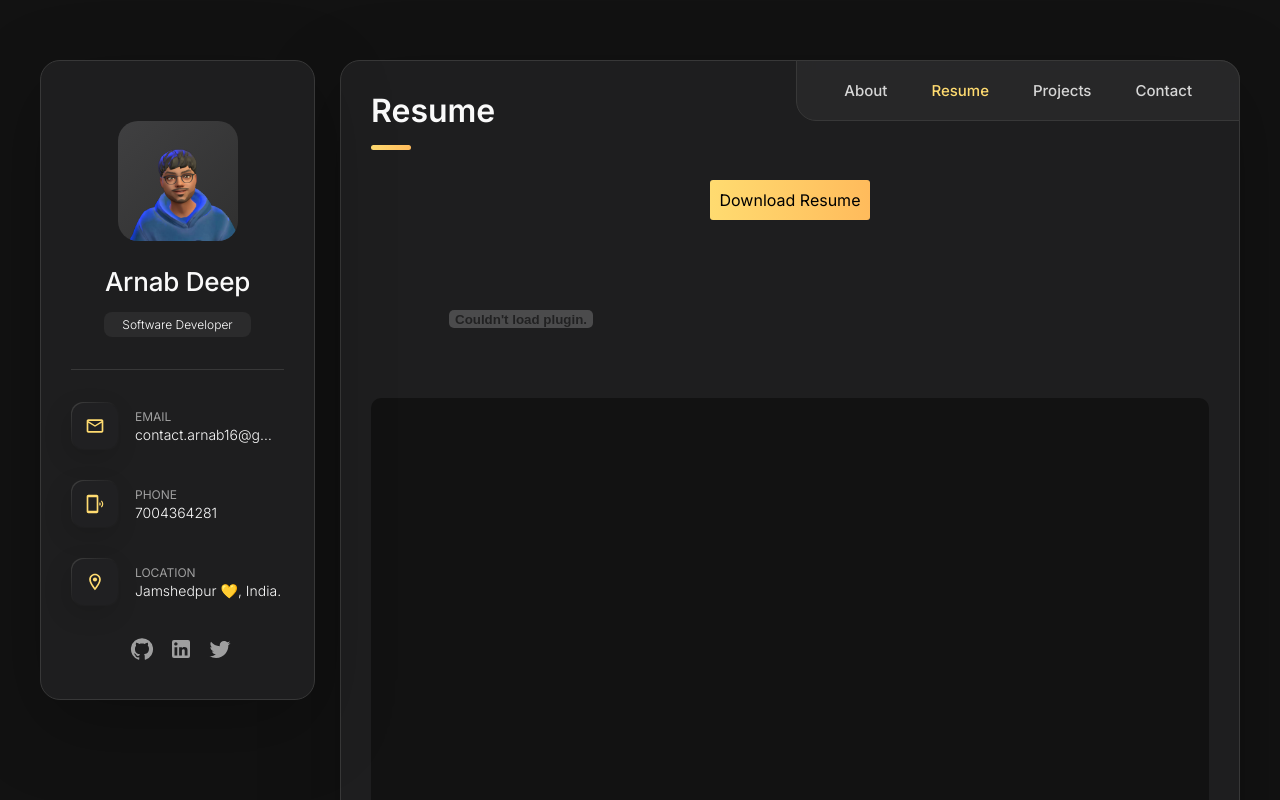
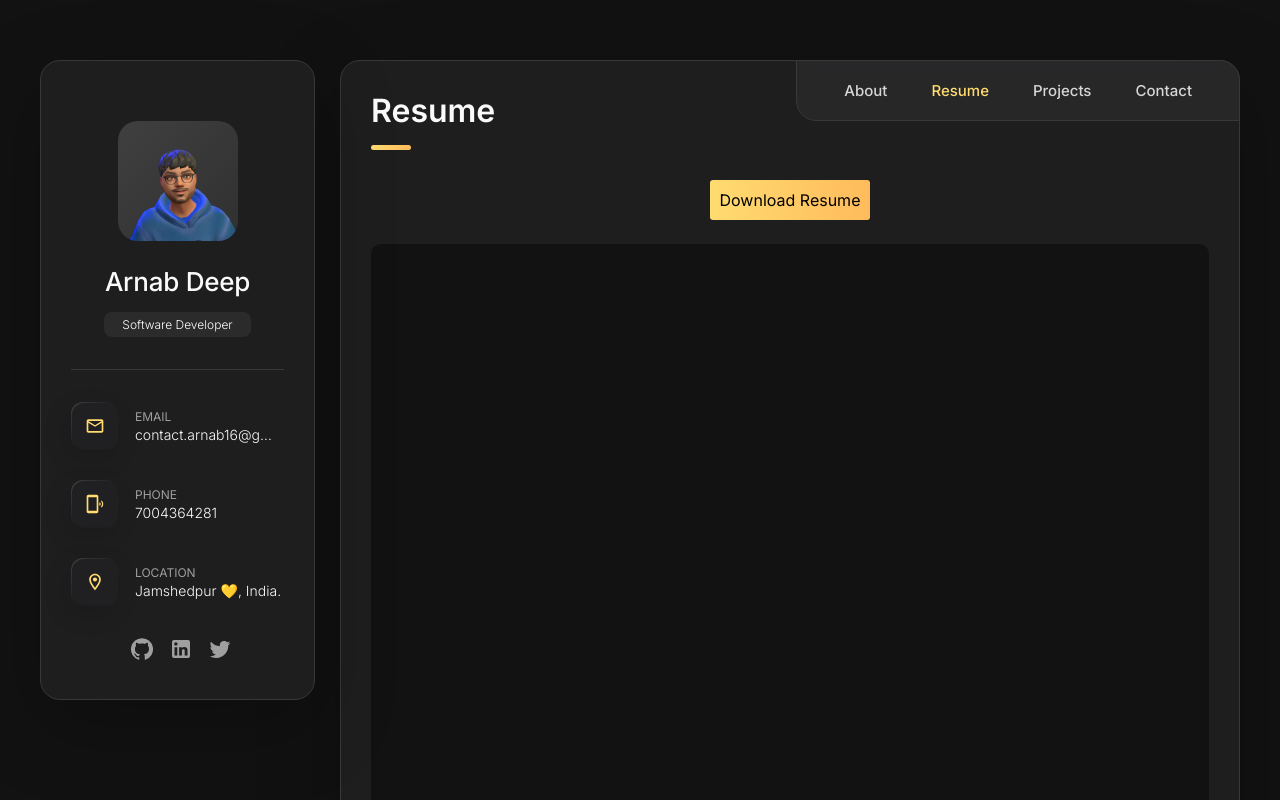
Before and after one commit to arnoob16/arnolio, a Next.js app: page / in a window 1280 px wide. Both pictures are taken after a click on the button "Resume". Shown: the top 800 px of the page. Built offline with nearby package versions, Linux system fonts and the light colour scheme.

Commit message:
removed embed tag

```diff
--- a/app/components/screens/resume/index.tsx
+++ b/app/components/screens/resume/index.tsx
@@ -15,7 +15,6 @@ const Resume: React.FC = () => {
 				</a>
 			</div>
 			<section className="iframe-wrapper">
-				<embed src="/Arnab's_Resume.pdf" />
 				<iframe
 					src="/Arnab's_Resume.pdf"
 					frameBorder="0"
```
